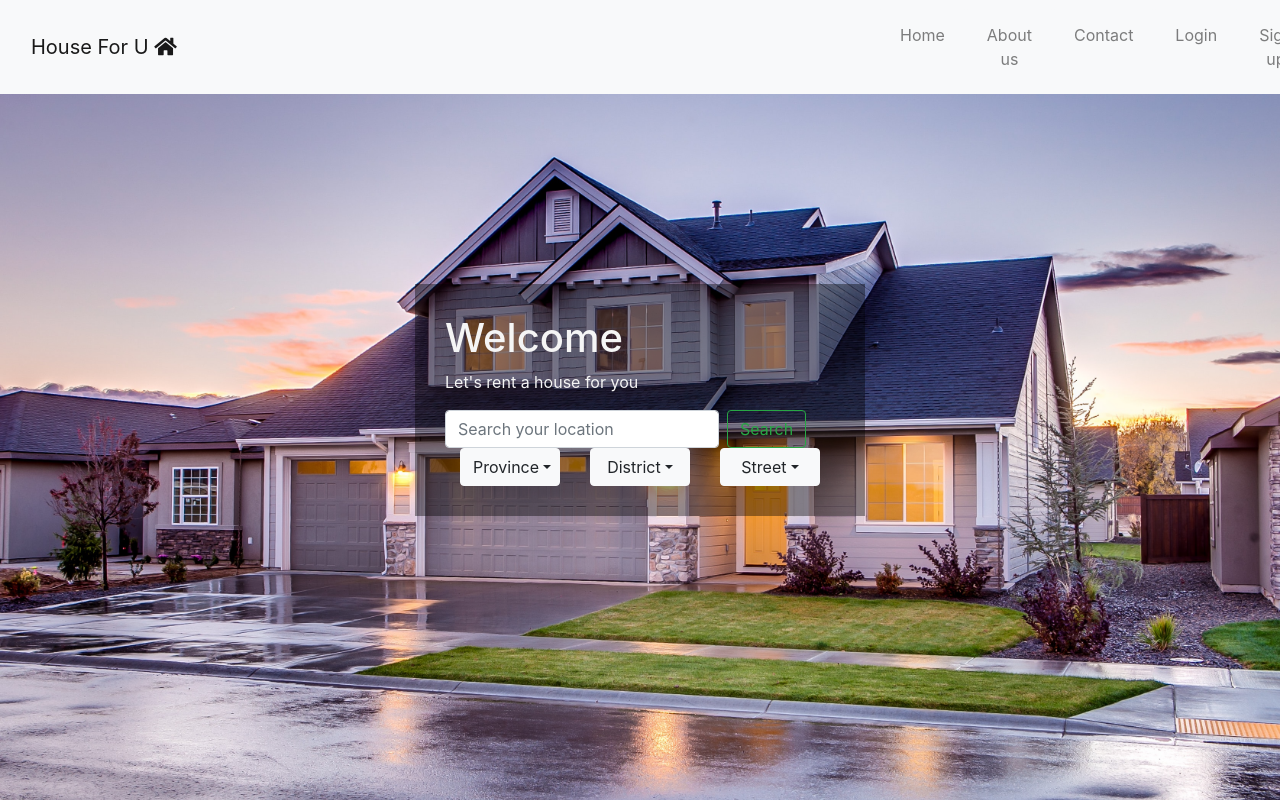
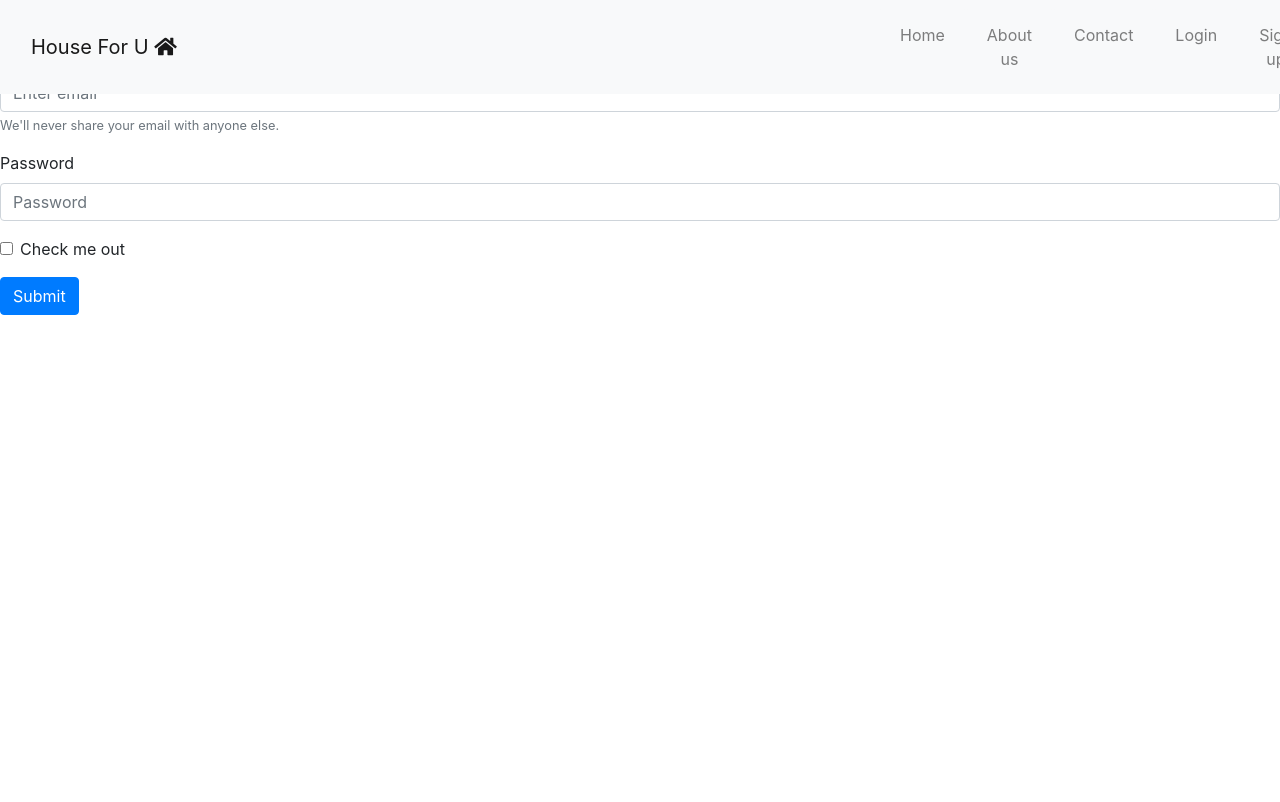
Before and after one commit to luongdangvp2000/amazingHouse, a React (Create React App) app: page /login in a window 1280 px wide. Shown: the top 802 px of the page. Built offline with nearby package versions, Linux system fonts and the light colour scheme.

Commit message:
change login and signup

```diff
--- a/src/App.js
+++ b/src/App.js
@@ -6,6 +6,8 @@ import { BrowserRouter as Router, Switch, Route } from 'react-router-dom';
 import Home from './components/pages/Home'
 import AboutUs from './components/pages/AboutUs'
 import Contact from './components/pages/Contact'
+import LogIn from './components/pages/LogIn'
+import SignUp from './components/pages/SignUp'
 
 
 function App() {
@@ -14,6 +16,8 @@ function App() {
       <Router>
         <NavigationBar />
         <Switch>
+          <Route path='/signup' component={SignUp}></Route>
+          <Route path='/login' component={LogIn} />
           <Route path='/contact' component={Contact} />
           <Route path='/aboutus' component={AboutUs} />
           <Route path='/' extact component={Home} />
--- a/src/components/HeroSection.js
+++ b/src/components/HeroSection.js
@@ -48,10 +48,6 @@ function HeroSection() {
                     </Dropdown>
                 </div>
             </div>
-
-
-
-
         </div>
     );
 }
--- a/src/components/NavigationBar.js
+++ b/src/components/NavigationBar.js
@@ -8,9 +8,10 @@ import { Tabs, Tab } from 'react-bootstrap'
 import Home from '../components/pages/Home'
 import AboutUs from './pages/AboutUs'
 import { BrowserRouter as Router, Link } from 'react-router-dom';
+import LogIn from './pages/LogIn'
 
 function NavigationBar() {
-  const [loginShow, setLoginShow] = useState(false);
+
   const [signupShow, setSignupShow] = useState(false);
 
   return (
@@ -23,27 +24,10 @@ function NavigationBar() {
           <Nav.Item><button className="btn btn-light"><Nav.Link as={Link} className="nav-link" to="/">Home</Nav.Link></button></Nav.Item>
           <Nav.Item><button className="btn btn-light"><Nav.Link as={Link} className="nav-link" to="/aboutus">About us</Nav.Link></button></Nav.Item>
           <Nav.Item><button className="btn btn-light"><Nav.Link as={Link} className="nav-link" to="/contact">Contact</Nav.Link></button></Nav.Item>
-          <Nav.Item><button className="btn btn-light" onClick={() => setLoginShow(true)}><Nav.Link className="nav-link">Login</Nav.Link></button></Nav.Item>
-          <Nav.Item><button className="btn btn-lgiht" onClick={() => setSignupShow(true)}><Nav.Link className="nav-link">Sign up</Nav.Link></button></Nav.Item>
+          <Nav.Item><button className="btn btn-light"><Nav.Link as={Link} className="nav-link" to="/login">Login</Nav.Link></button></Nav.Item>
+          <Nav.Item><button className="btn btn-lgiht"><Nav.Link as={Link} className="nav-link" to="/signup">Sign up</Nav.Link></button></Nav.Item>
         </Nav>
       </Navbar.Collapse>
-
-      <Modal className="nav-item" show={loginShow} onHide={() => setLoginShow(false)}>
-        <Modal.Header closeButton>
-          <Modal.Title>Login</Modal.Title>
-        </Modal.Header>
-        <Modal.Body>
-          <div className="form-group">
-            <label for="email-login">Email</label>
-            <input type="text" class="form-control" id="email-login" />
-          </div>
-          <div className="form-group">
-            <label for="password-login">Password</label>
-            <input type="password" class="form-control" id="password-login" />
-          </div>
-          <Button type="submit" className="btn btn-success btn-block btn-lg" >Login</Button>
-        </Modal.Body>
-      </Modal>
 
       <Modal className="nav-item" show={signupShow} onHide={() => setSignupShow(false)}>
         <Modal.Header closeButton>
--- /dev/null
+++ b/src/components/pages/LogIn.js
@@ -0,0 +1,32 @@
+import { Button, Modal } from 'react-bootstrap';
+import React, { Component, useState } from 'react';
+import Form from 'react-bootstrap/Form'
+
+function LogIn() {
+
+  return (
+    <div>
+      <h3>Log In</h3>
+      <Form>
+        <Form.Group controlId="formBasicEmail">
+          <Form.Label>Email address</Form.Label>
+          <Form.Control type="email" placeholder="Enter email" />
+          <Form.Text className="text-muted">We'll never share your email with anyone else.</Form.Text>
+        </Form.Group>
+
+        <Form.Group controlId="formBasicPassword">
+          <Form.Label>Password</Form.Label>
+          <Form.Control type="password" placeholder="Password" />
+        </Form.Group>
+        <Form.Group controlId="formBasicCheckbox">
+          <Form.Check type="checkbox" label="Check me out" />
+        </Form.Group>
+        <Button variant="primary" type="submit">Submit</Button>
+      </Form>
+    </div>
+
+  );
+
+}
+
+export default LogIn;
--- /dev/null
+++ b/src/components/pages/SignUp.js
@@ -0,0 +1,29 @@
+import { Button, Modal } from 'react-bootstrap';
+import React, { Component, useState } from 'react';
+import Form from 'react-bootstrap/Form'
+
+function SignUp() {
+    return (
+        <div>
+            <h3>Sign Up</h3>
+            <Form>
+                <Form.Group controlId="formBasicEmail">
+                    <Form.Label>Name</Form.Label>
+                    <Form.Control type="email" placeholder="Enter email" />
+                    <Form.Text className="text-muted">We'll never share your email with anyone else.</Form.Text>
+                </Form.Group>
+
+                <Form.Group controlId="formBasicPassword">
+                    <Form.Label>Password</Form.Label>
+                    <Form.Control type="password" placeholder="Password" />
+                </Form.Group>
+                <Form.Group controlId="formBasicCheckbox">
+                    <Form.Check type="checkbox" label="Check me out" />
+                </Form.Group>
+                <Button variant="primary" type="submit">Register</Button>
+            </Form>
+        </div>
+    );
+}
+
+export default SignUp;
```
Also changed, not shown: 1 other file (tests, documents, lock files or other folders).
